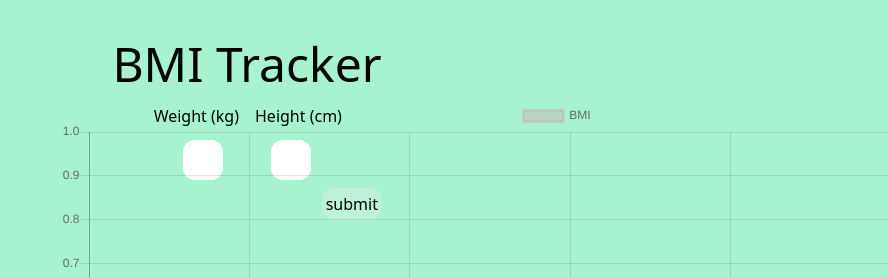
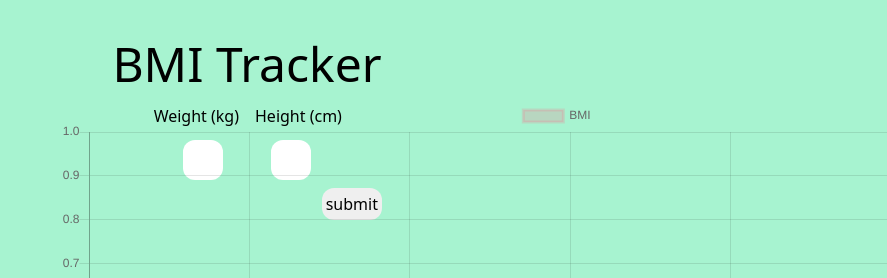
Before and after one commit to Nicke7117/BMI-tracker, a React (Create React App) app: page / in a window 1280 px wide. Shown: the top 278 px of the page, without its empty margins (393-1280 px from the left). Built offline with nearby package versions, Linux system fonts and the light colour scheme.

Commit message:
Added a hook to the form

```diff
--- a/src/App.jsx
+++ b/src/App.jsx
@@ -1,15 +1,28 @@
 import { Title } from "./components/Title";
 import { Userinput } from "./components/Userinput";
 import { Chart } from "./components/Chart"
+import { useState } from "react"
 
 const App = () => {
+  const [userInput, setUserInput] = useState([
+    { weight: null, height: null, date: null },
+  ]);
+
+  function bmiToChart(e) {
+    e.preventDefault();
+/*     const heightToMeter = height / 100;
+    const heightSquared = heightToMeter * heightToMeter;
+    const bmi = weight / heightSquared;
+    set
+    console.log(bmi); */
+  }
   return (
     <div className="h-screen w-screen bg-green-200 relative">
       <Title />
-      <Userinput />
+      <Userinput onClick={bmiToChart} setWeight={setUserInput} setWeight={(e) => setUserInput({...userInput, weight: parseFloat(e.target.value)})} setHeight={(e) => setUserInput({...userInput, height: parseFloat(e.target.value)})}/>
       <Chart />
     </div>
   );
 };
 
-export default App;
+export default App
--- a/src/components/Userinput.jsx
+++ b/src/components/Userinput.jsx
@@ -1,25 +1,40 @@
 import React, { useState } from "react";
 import { Input } from "./Input";
-import { Inputlabel } from "./Inputlabel"
+import { Inputlabel } from "./Inputlabel";
 
-export const Userinput = () => {
+export const Userinput = ({ onClick, setWeight, setHeight }) => {
 
-  const [weight,  setWeight] = useState(null)
-  const [height,  setheight] = useState(null)
 
-  function bmiToChart(e){
-    e.preventDefault()
-    console.log("jwi")
-  }
+
 
   return (
     <div className="flex justify-center w-full mt-12 h-32">
       <form className="w-1/3 grid relative grid-cols-2 items-center">
-        <Inputlabel htmlFor="weight" className="col-start-1 col-end-2 right-0 "/>
-        <Input className="col-start-1 col-end-2 right-3 absolute items-center" id="weight" onKeyUp={e => setWeight(e.target.value)} />
-        <Inputlabel htmlFor="height" className="left-0 col-start-2 col-end-3 "/>
-        <Input className="col-start-2 col-end-3 left-3 absolute " id="height" onKeyUp={e => setheight(e.target.value)}/>
-        <input type="submit" value="submit" className="absolute bottom-1 left-72 rounded-xl p-1" onClick={bmiToChart} disabled={weight === null || height === null}/>
+        <Inputlabel
+          htmlFor="weight"
+          className="col-start-1 col-end-2 right-0 "
+        />
+        <Input
+          className="col-start-1 col-end-2 right-3 absolute items-center"
+          id="weight"
+          onKeyUp={setWeight}
+        />
+        <Inputlabel
+          htmlFor="height"
+          className="left-0 col-start-2 col-end-3 "
+        />
+        <Input
+          className="col-start-2 col-end-3 left-3 absolute "
+          id="height"
+          onKeyUp={setHeight}
+        />
+        <input
+          type="submit"
+          value="submit"
+          className="absolute bottom-1 left-72 rounded-xl p-1"
+          onClick={onClick}
+/*           disabled={weight === null || height === null} */
+        />
       </form>
     </div>
   );
```
